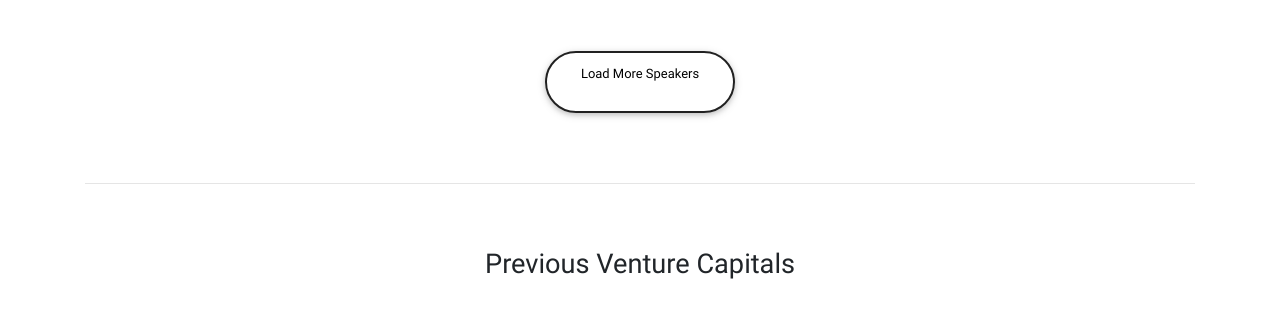
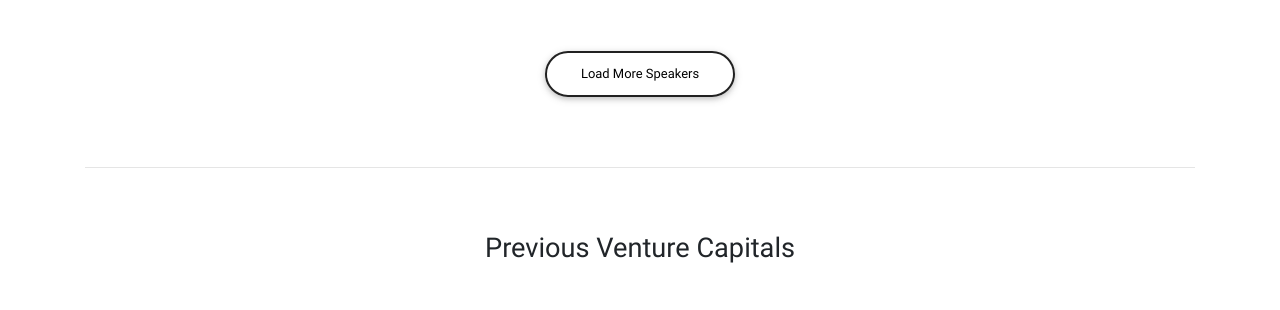
Before and after one commit to narendrakpatel/Responsive-mock, a plain HTML site: page index.html in a window 1280 px wide. Shown: the part 1701-2011 px from the top of the page. Drawn offline with Linux system fonts and the light colour scheme.

Commit message:
Update index.html

```diff
--- a/index.html
+++ b/index.html
@@ -206,7 +206,7 @@
             </div>
           </div>
           <div class="row justify-content-center pt-5 pb-5">
-              <button class="btn btn-outline-dark btn-rounded"><p class="black-text text-capitalize">Load more Speakers</p></button>
+              <button class="btn btn-outline-dark btn-rounded"><div class="black-text text-capitalize">Load more Speakers</div></button>
           </div>
         </div>
         <div class="container pb-4">
```
